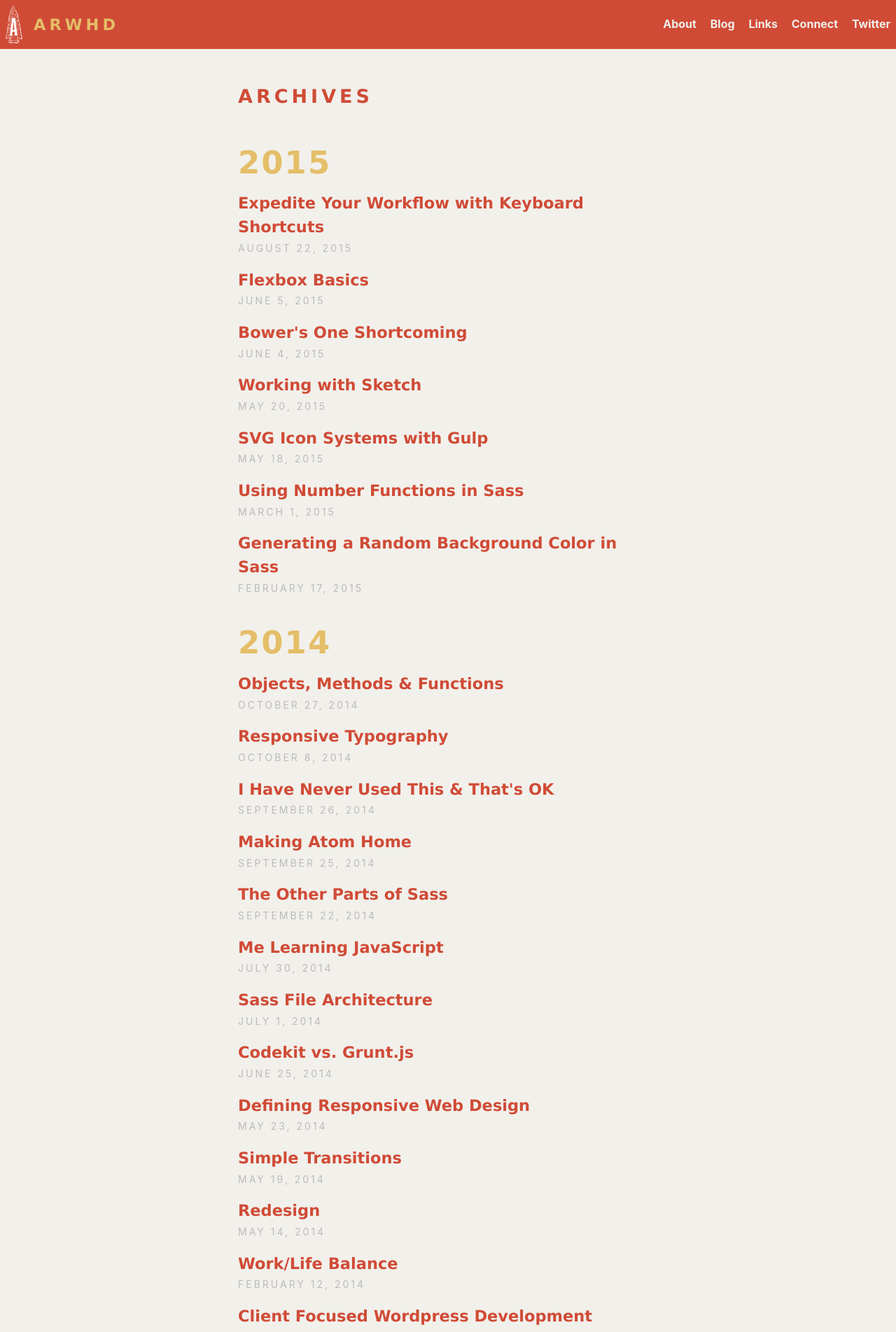
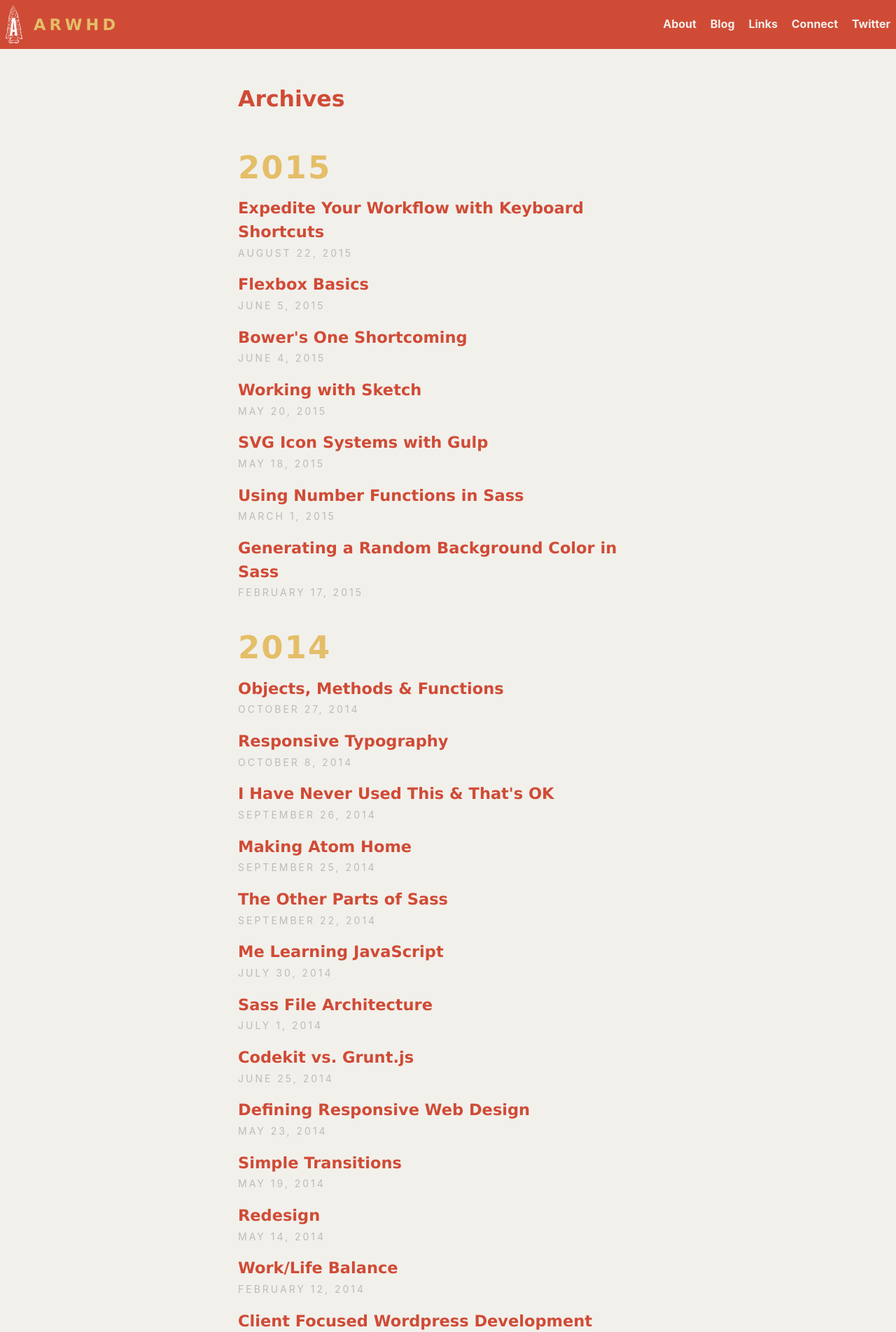
Before and after one commit to charlespeters/ARWHD, a Jekyll site: the page built from blog.md, in a window 1280 px wide. Shown: the top 1904 px of the page at 70% size. Built offline with Jekyll 4.4.1, drawn with Linux system fonts in a browser that asks for light colours; some web fonts are replaced.

Commit message:
consistent page header

```diff
--- a/_layouts/archives.html
+++ b/_layouts/archives.html
@@ -4,8 +4,8 @@ layout: default
 
 <section class="o-container--sm u-mx-auto post--short_container m--bottom">
 
-  <header class="posts--full_header u-al-center u-py4">
-    <h2 class="u-caps u-lt-5 h5 c-post--full__hl">Archives</h2>
+  <header class="posts--full_header u-py4">
+    <h2 class="h4 c-post--full__hl">Archives</h2>
   </header>
 
   <div class="u-mb2">
--- a/_layouts/page.html
+++ b/_layouts/page.html
@@ -4,7 +4,7 @@ layout: default
 <article class="o-container--sm u-mx-auto posts--full m--bottom">
 
   <header class="posts--full_header u-py4">
-    <h1 class="u-caps u-lt-5 h5 c-post--full__hl">{{ page.title }}</h1>
+    <h1 class="h4 c-post--full__hl">{{ page.title }}</h1>
   </header>
 
   <section class="_s-entry">
```
